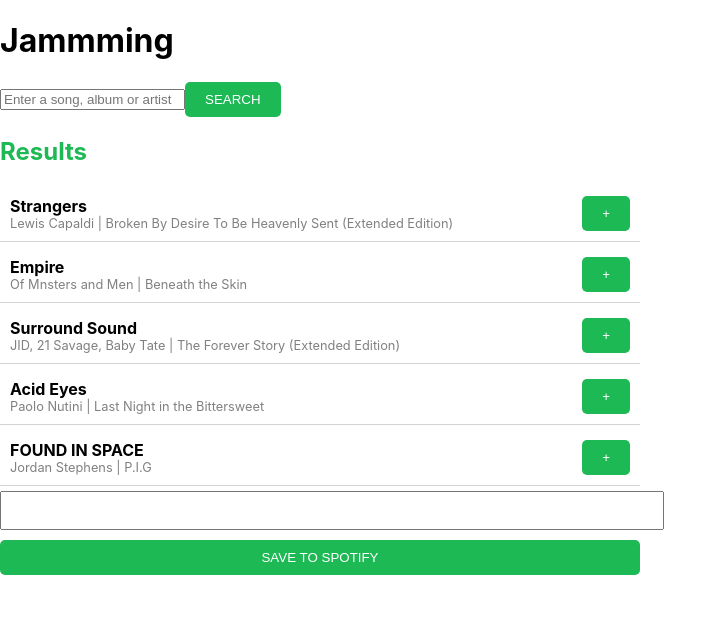
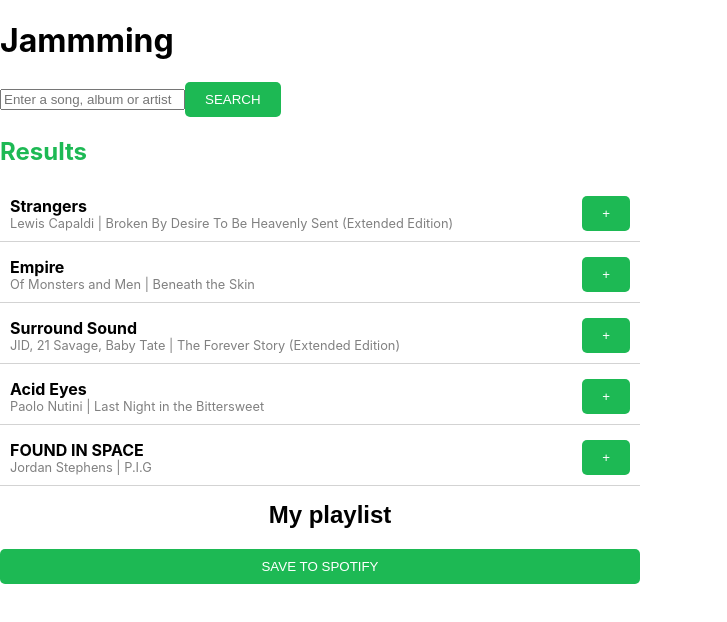
Before and after one commit to jonathanoh59/Jammming, a React (Create React App) app: page / in a window 1280 px wide. Shown: the top 622 px of the page, without its empty margins (0-727 px from the left). Built offline with nearby package versions, Linux system fonts and the light colour scheme.

Commit message:
onSave playlist start

```diff
--- a/src/Components/App/App.js
+++ b/src/Components/App/App.js
@@ -21,18 +21,24 @@ function App() {
   };
 
   const addTrackToPlaylist = (track) => {
-    console.log("entered addTrackToPlaylist");
     if (!playlistTracks.includes(track)) {
       setPlaylistTracks([...playlistTracks, track]);
-      console.log("track added to playlist")
     }
   };
 
   const removeTrackFromPlaylist = (track) => {
-    console.log("Entered removeTrackFromPlaylist")
     setPlaylistTracks(playlistTracks.filter(currentTrack => currentTrack.id !== track.id));
-    console.log(track.id);
-    console.log("setPlaylistTracks called from removeTrackFromPlaylist");
+  };
+
+  const savePlaylist = () => {
+    const trackURIs = playlistTracks.map(track => track.uri);
+    console.log('Saving playlist with URIs:', trackURIs);
+    // Mock saving functionality
+    // Later, here you'll interact with the Spotify API to save the playlist
+
+    // Resetting the current playlist in the web app
+    setPlaylistTracks([]);
+    setPlaylistName('New Playlist');
   };
 
   return (
@@ -46,6 +52,7 @@ function App() {
           playlistTracks={playlistTracks}
           onRemove={removeTrackFromPlaylist}
           onNameChange={updatePlaylistName}
+          onSave ={savePlaylist}
         />
       </div>
     </div>
--- a/src/Components/Playlist/Playlist.css
+++ b/src/Components/Playlist/Playlist.css
@@ -18,3 +18,13 @@
     border-radius: 5px;
     cursor: pointer;
   }
+
+  .Playlist-title {
+    font-size: 24px;
+    font-weight: bold;
+    border: none;
+    outline: none;
+    width: 100%;
+    text-align: center;
+    background-color: transparent;
+  }
--- a/src/Components/Playlist/Playlist.js
+++ b/src/Components/Playlist/Playlist.js
@@ -1,16 +1,25 @@
-import React, {useState} from 'react';
+import React from 'react';
 import './Playlist.css';
 import Tracklist from '../Tracklist/Tracklist';
 
-function Playlist({playlistName, playlistTracks, onRemove, onNameChange}){
+function Playlist({playlistName, playlistTracks, onRemove, onNameChange, onSave}){
     const handleNameChange = (e) =>{
         onNameChange(e.target.value);
     }
+
     return(
         <div className="Playlist">
-            <input playlistName={playlistName} onChange={handleNameChange}/>
+            <input
+                // playlistName={playlistName}
+                value={playlistName}
+                onChange={handleNameChange}
+                className = "Playlist-title"
+            />
             <Tracklist tracks={playlistTracks} onRemove={onRemove} isRemoval={true}/>
-            <button className="Playlist-save">SAVE TO SPOTIFY</button>
+            <button
+                className="Playlist-save"
+                onClick={onSave}
+            >SAVE TO SPOTIFY</button>
         </div>
     );
 }
--- a/src/Components/mockData/mockTracks.js
+++ b/src/Components/mockData/mockTracks.js
@@ -3,31 +3,36 @@ const mockTrackObjs = [
       id: 1,
       name: "Strangers",
       artist: "Lewis Capaldi",
-      album: "Broken By Desire To Be Heavenly Sent (Extended Edition)"
+      album: "Broken By Desire To Be Heavenly Sent (Extended Edition)",
+      uri: "spotify:track:7jrI96onnEzgwPKacNJUCz"
     },
     {
       id: 2,
       name: "Empire",
-      artist: "Of Mnsters and Men",
-      album: "Beneath the Skin"
+      artist: "Of Monsters and Men",
+      album: "Beneath the Skin",
+      uri: "spotify:track:4M9lfUgDeLHu1fL2ZxZSlu"
     },
     {
       id: 3,
       name: "Surround Sound",
       artist: "JID, 21 Savage, Baby Tate",
-      album: "The Forever Story (Extended Edition)"
+      album: "The Forever Story (Extended Edition)",
+      uri: "spotify:track:1udwFobQ1JoOdWPQrp2b6u"
     },
     {
       id: 4,
       name: "Acid Eyes",
       artist: "Paolo Nutini",
-      album: "Last Night in the Bittersweet"
+      album: "Last Night in the Bittersweet",
+      uri: "spotify:track:6LTQO44rCg2mNQckEJdrSF"
     },
     {
       id: 5,
       name: "FOUND IN SPACE",
       artist: "Jordan Stephens",
-      album: "P.I.G"
+      album: "P.I.G",
+      uri: "spotify:track:3c6eQtwHbiSX9rJwuE4oSf"
     }
   ];
 
```
